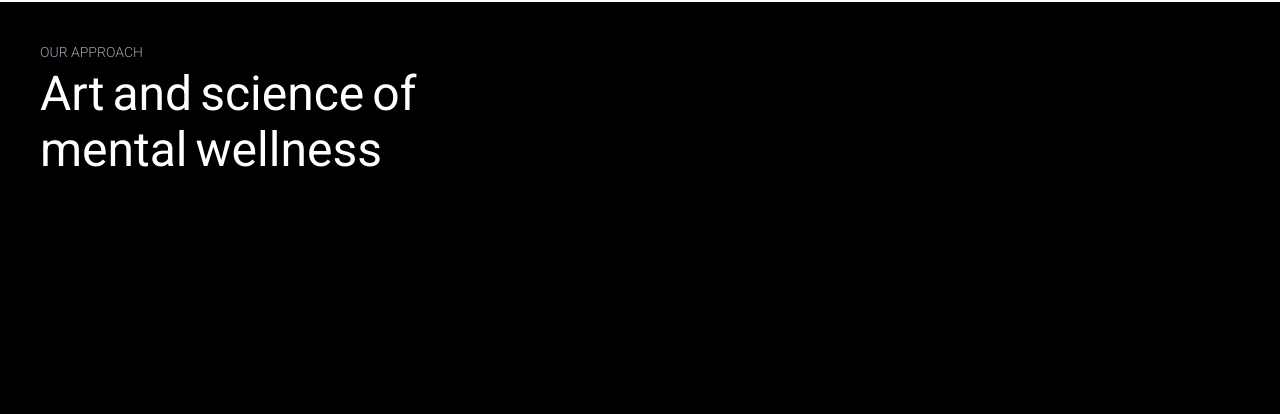
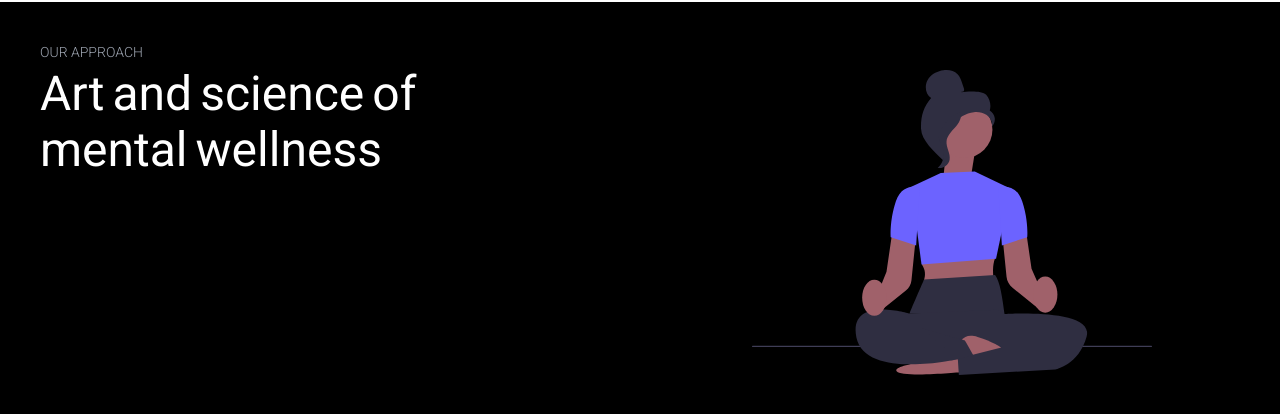
Before and after one commit to anurpeljto/cogniwave, a Next.js app: page / in a window 1280 px wide. Shown: the part 940-1354 px from the top of the page. Built offline with nearby package versions, Linux system fonts and the light colour scheme.

Commit message:
Add animated picture

```diff
--- a/app/(pages)/OurApproach.tsx
+++ b/app/(pages)/OurApproach.tsx
@@ -1,6 +1,7 @@
 'use client';
 import React, { useEffect, useRef, useState} from 'react';
 import { motion, useInView } from "framer-motion";
+import Image from 'next/image';
 
 const OurApproach = () => {
   const ref = useRef(null);
@@ -42,6 +43,15 @@ const OurApproach = () => {
                     {el}{" "}
                     </motion.span>
                 ))}
+
+                    <motion.div
+                        initial={{y: 100, opacity: 0}}
+                        animate={{y:0, opacity: 1}}
+                        transition={{duration: 2.0}}
+                        className='absolute right-32'
+                    >
+                        <Image src='/undraw_mindfulness_8gqa.svg' alt='walking under a tree' height={400} width={400}/>
+                    </motion.div>
                 </div>
             )
             :
```
Also changed, not shown: public/undraw_mindfulness_8gqa.svg (added).
